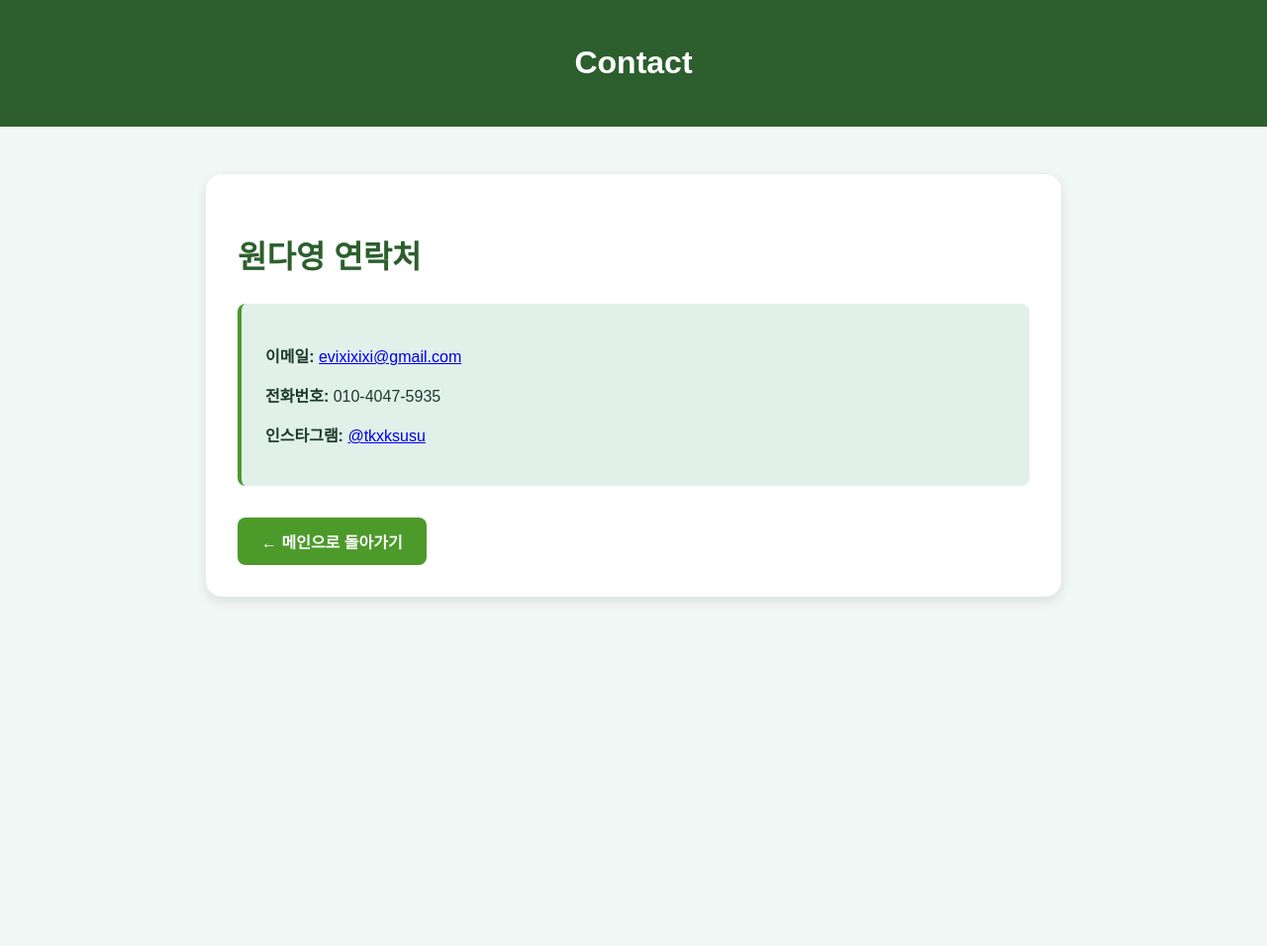
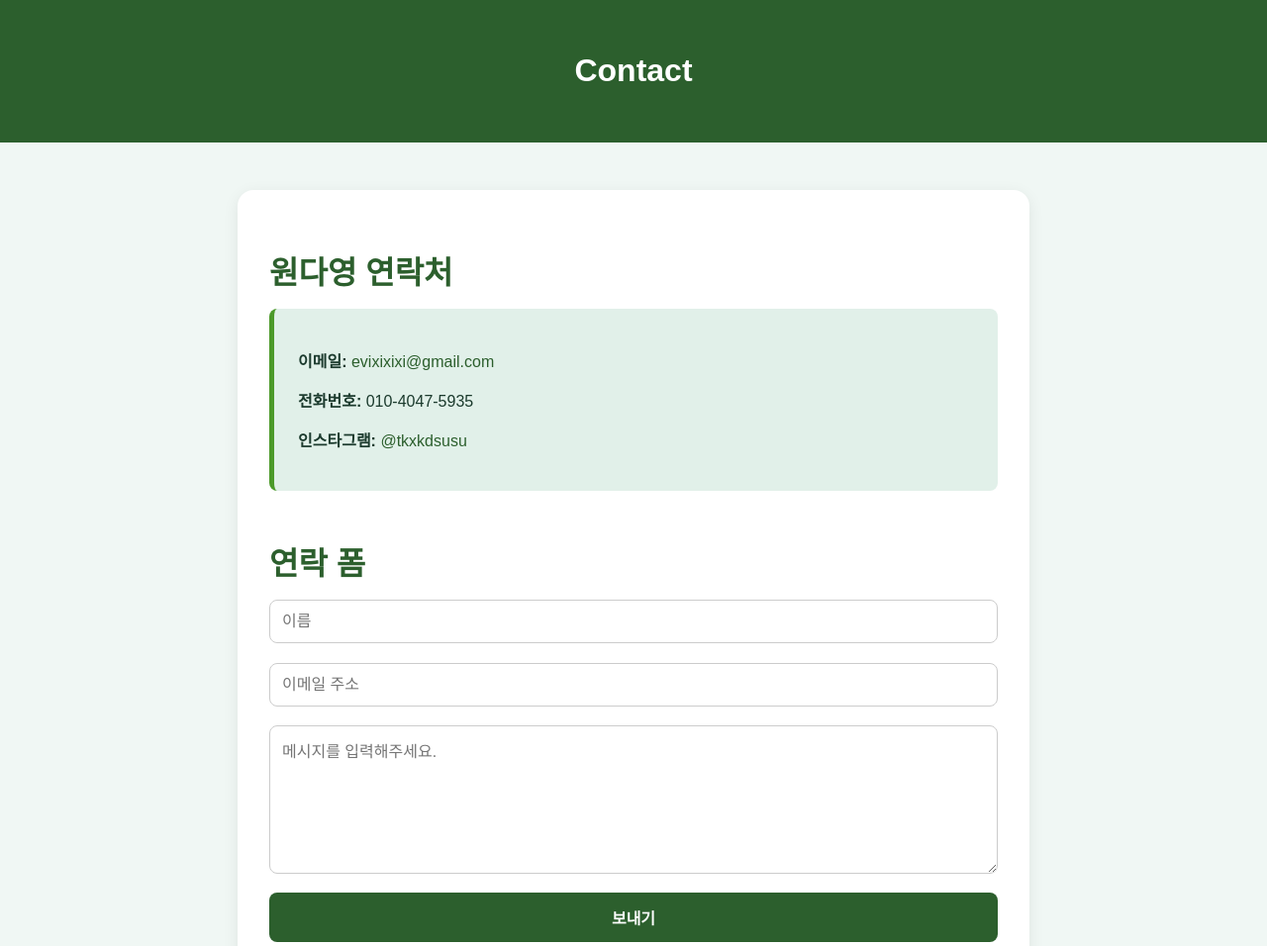
Before and after one commit to Wondayoung/myweb, a plain HTML site: page myweb/contact.html in a window 1280 px wide. Shown: the top 956 px of the page at 99% size. Before the commit the page ends 800 px from the top, so only its background shows below. Drawn offline with Linux system fonts and the light colour scheme.

Commit message:
포폴기말발표

```diff
--- a/myweb/contact.html
+++ b/myweb/contact.html
@@ -3,19 +3,32 @@
 <head>
   <meta charset="UTF-8">
   <title>Contact | 원다영 포트폴리오</title>
+  <meta name="viewport" content="width=device-width, initial-scale=1.0">
   <style>
+    :root {
+      --primary-color: #2c5f2d;
+      --secondary-color: #4c9a2a;
+      --bg-light: #f0f7f4;
+      --text-dark: #1b3a2d;
+      --white: #ffffff;
+    }
+
+    * {
+      box-sizing: border-box;
+    }
+
     body {
       font-family: 'Noto Sans KR', sans-serif;
-      background: #f0f7f4;
-      color: #1b3a2d;
+      background: var(--bg-light);
+      color: var(--text-dark);
       margin: 0;
       padding: 0;
     }
 
     header {
-      background: #2c5f2d;
+      background: var(--primary-color);
       color: white;
-      padding: 1.5rem;
+      padding: 2rem 1rem;
       text-align: center;
     }
 
@@ -23,39 +36,96 @@
       max-width: 800px;
       margin: 3rem auto;
       padding: 2rem;
-      background: white;
+      background: var(--white);
       border-radius: 1rem;
-      box-shadow: 0 4px 12px rgba(0,0,0,0.1);
+      box-shadow: 0 4px 16px rgba(0,0,0,0.08);
     }
 
     h2 {
       font-size: 2rem;
-      color: #2c5f2d;
+      color: var(--primary-color);
+      margin-bottom: 1rem;
     }
 
     .info-box {
       background: #e1f0e9;
       padding: 1.5rem;
-      border-left: 4px solid #4c9a2a;
+      border-left: 5px solid var(--secondary-color);
       border-radius: 0.5rem;
       font-size: 1rem;
-      margin-top: 1rem;
+      margin-bottom: 3rem;
+    }
+
+    .info-box a {
+      color: var(--primary-color);
+      text-decoration: none;
+    }
+
+    .info-box a:hover {
+      text-decoration: underline;
+    }
+
+    form {
+      display: flex;
+      flex-direction: column;
+      gap: 1.2rem;
+    }
+
+    input, textarea {
+      padding: 0.75rem;
+      border: 1px solid #ccc;
+      border-radius: 0.5rem;
+      font-size: 1rem;
+      font-family: 'Noto Sans KR', sans-serif;
+      transition: border 0.3s;
+    }
+
+    input:focus, textarea:focus {
+      border-color: var(--secondary-color);
+      outline: none;
+    }
+
+    textarea {
+      resize: vertical;
+      min-height: 150px;
+    }
+
+    button {
+      background: var(--primary-color);
+      color: white;
+      padding: 0.8rem 1.5rem;
+      font-size: 1rem;
+      font-weight: bold;
+      border: none;
+      border-radius: 0.5rem;
+      cursor: pointer;
+      transition: background 0.3s ease;
+    }
+
+    button:hover {
+      background: var(--secondary-color);
     }
 
     a.button {
       display: inline-block;
       margin-top: 2rem;
-      background: #4c9a2a;
+      background: var(--secondary-color);
       color: white;
       padding: 0.75rem 1.5rem;
       text-decoration: none;
       font-weight: bold;
       border-radius: 0.5rem;
-      transition: background 0.3s;
+      transition: background 0.3s ease;
     }
 
     a.button:hover {
-      background: #2c5f2d;
+      background: var(--primary-color);
+    }
+
+    @media (max-width: 600px) {
+      h2 {
+        font-size: 1.5rem;
+      }
     }
   </style>
 </head>
@@ -68,8 +138,17 @@
     <div class="info-box">
       <p><strong>이메일:</strong> <a href="mailto:evixixixi@gmail.com">evixixixi@gmail.com</a></p>
       <p><strong>전화번호:</strong> 010-4047-5935</p>
-      <p><strong>인스타그램:</strong> <a href="https://instagram.com/tkxkdsusu" target="_blank">@tkxksusu</a></p>
+      <p><strong>인스타그램:</strong> <a href="https://instagram.com/tkxkdsusu" target="_blank">@tkxkdsusu</a></p>
     </div>
+
+    <h2>연락 폼</h2>
+    <form action="mailto:evixixixi@gmail.com" method="POST" enctype="text/plain">
+      <input type="text" name="name" placeholder="이름" required>
+      <input type="email" name="email" placeholder="이메일 주소" required>
+      <textarea name="message" placeholder="메시지를 입력해주세요." required></textarea>
+      <button type="submit">보내기</button>
+    </form>
+
     <a href="portfolio.html" class="button">← 메인으로 돌아가기</a>
   </main>
 </body>
```
Also changed, not shown: myweb/about.html (+23 -2 lines), myweb/프로필.jpg (added).
